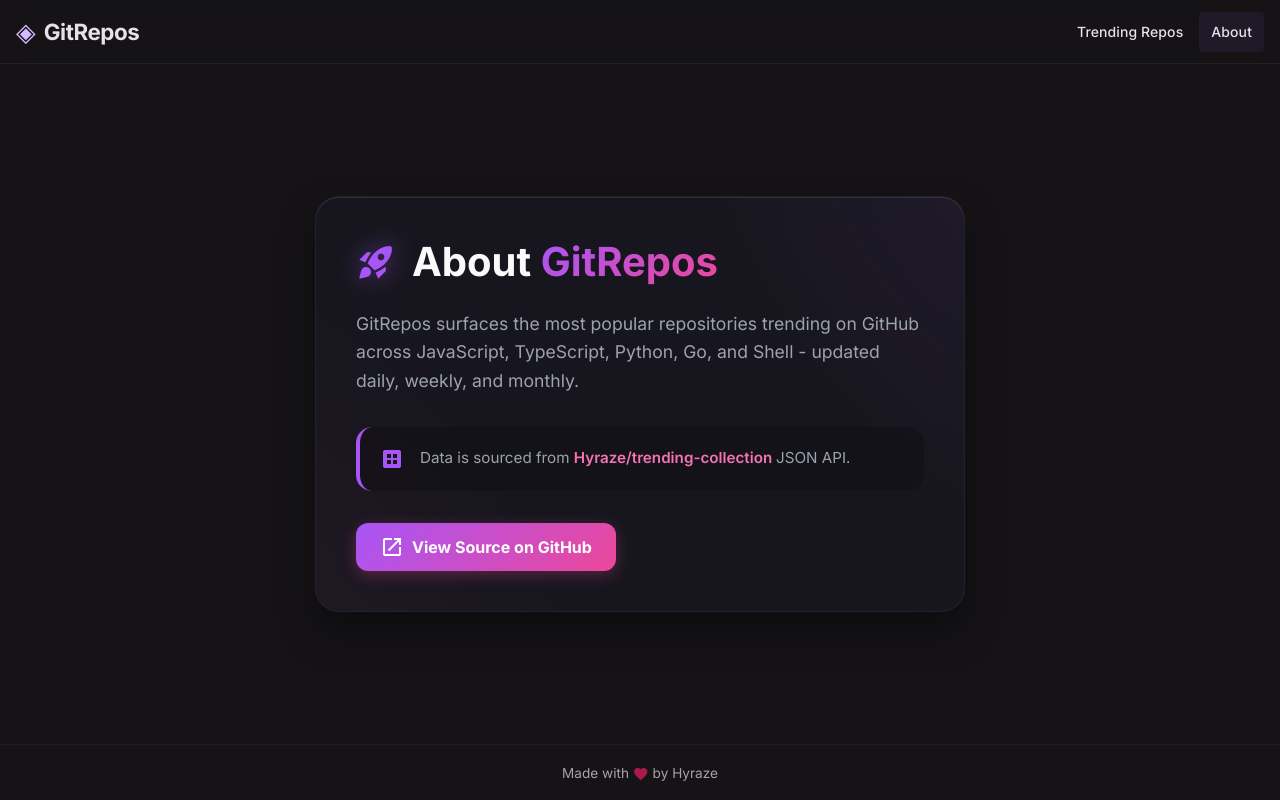
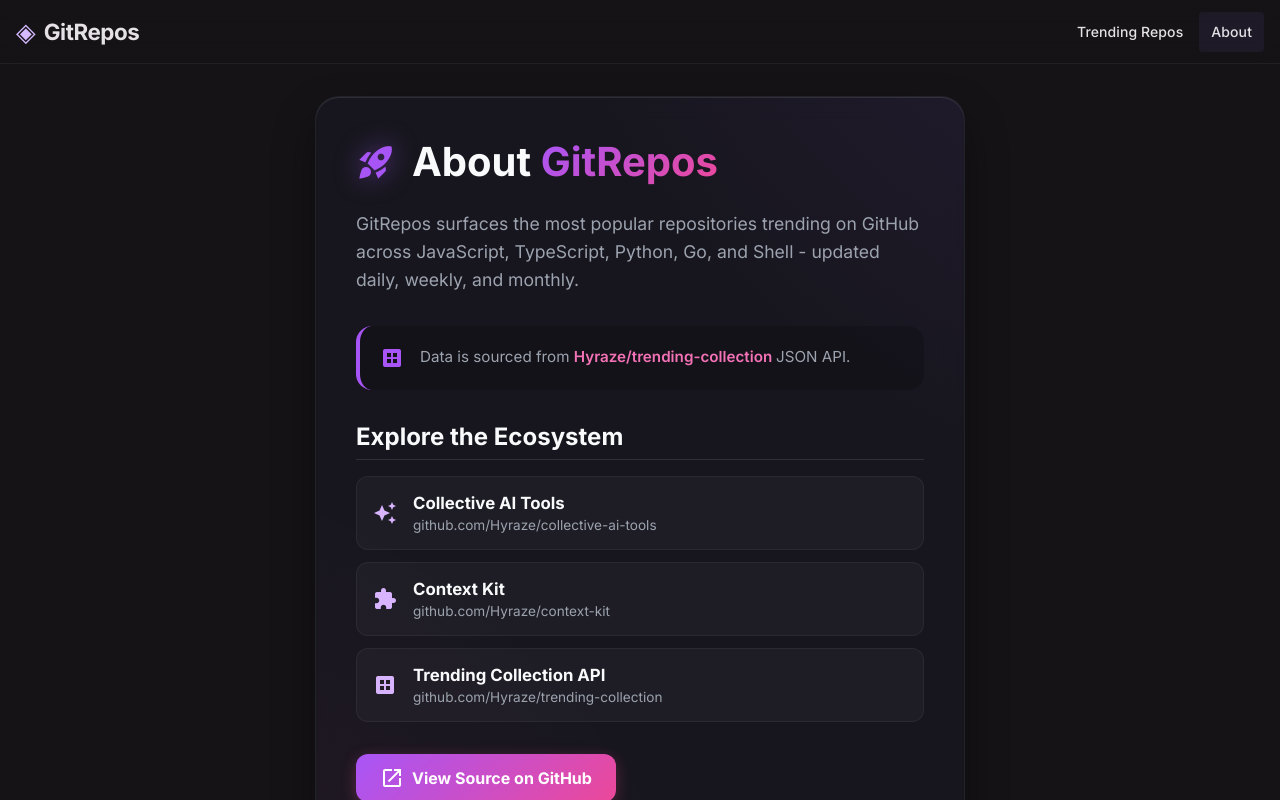
Before and after one commit to Hyraze/gitrepos, an Angular app: page /about in a window 1280 px wide. Built offline with nearby package versions, Linux system fonts and the light colour scheme.

Commit message:
refactor: remove repo count UI, update period toggle styling, and add ecosystem links to about page

```diff
--- a/src/app/about/about.component.html
+++ b/src/app/about/about.component.html
@@ -21,6 +21,31 @@
           JSON API.
         </p>
       </div>
+
+      <h2 class="ecosystem-title">Explore the Ecosystem</h2>
+      <div class="ecosystem-links">
+        <a href="https://collectiveai.tools/" target="_blank" rel="noopener" class="eco-link">
+          <mat-icon>auto_awesome</mat-icon>
+          <div class="eco-details">
+            <span class="eco-name">Collective AI Tools</span>
+            <span class="eco-desc">github.com/Hyraze/collective-ai-tools</span>
+          </div>
+        </a>
+        <a href="https://ck.collectiveai.tools/" target="_blank" rel="noopener" class="eco-link">
+          <mat-icon>extension</mat-icon>
+          <div class="eco-details">
+            <span class="eco-name">Context Kit</span>
+            <span class="eco-desc">github.com/Hyraze/context-kit</span>
+          </div>
+        </a>
+        <a href="https://github.com/Hyraze/trending-collection" target="_blank" rel="noopener" class="eco-link">
+          <mat-icon>dataset</mat-icon>
+          <div class="eco-details">
+            <span class="eco-name">Trending Collection API</span>
+            <span class="eco-desc">github.com/Hyraze/trending-collection</span>
+          </div>
+        </a>
+      </div>
     </div>
 
     <div class="card-footer">
--- a/src/app/about/about.component.scss
+++ b/src/app/about/about.component.scss
@@ -105,6 +105,64 @@
   text-decoration: underline;
 }
 
+.ecosystem-title {
+  font-size: 1.5rem;
+  font-weight: 700;
+  color: #f9fafb;
+  margin-bottom: 16px;
+  border-bottom: 1px solid rgba(255, 255, 255, 0.1);
+  padding-bottom: 8px;
+}
+
+.ecosystem-links {
+  display: flex;
+  flex-direction: column;
+  gap: 12px;
+  margin-bottom: 32px;
+}
+
+.eco-link {
+  display: flex;
+  align-items: center;
+  gap: 16px;
+  background: rgba(255, 255, 255, 0.03);
+  border: 1px solid rgba(255, 255, 255, 0.05);
+  padding: 16px;
+  border-radius: 12px;
+  text-decoration: none;
+  transition: all 0.2s ease;
+}
+
+.eco-link:hover {
+  background: rgba(168, 85, 247, 0.1);
+  border-color: rgba(168, 85, 247, 0.3);
+  transform: translateX(4px);
+}
+
+.eco-link mat-icon {
+  color: #d8b4fe;
+  font-size: 24px;
+  width: 24px;
+  height: 24px;
+}
+
+.eco-details {
+  display: flex;
+  flex-direction: column;
+}
+
+.eco-name {
+  font-weight: 700;
+  color: #f9fafb;
+  font-size: 1.05rem;
+  margin-bottom: 4px;
+}
+
+.eco-desc {
+  font-size: 0.85rem;
+  color: #9ca3af;
+}
+
 .card-footer {
   display: flex;
   justify-content: flex-start;
--- a/src/app/home/home.component.ts
+++ b/src/app/home/home.component.ts
@@ -58,9 +58,6 @@
               </span>
             }
           </h2>
-          @if (displayRepos().length) {
-            <span class="repo-count">{{ displayRepos().length }}</span>
-          }
         </div>
 
         <div class="controls-area">
@@ -322,10 +319,6 @@
       .fire-icon {
         font-size: 1.1rem;
       }
-      .repo-count {
-        font-size: 0.75rem;
-        padding: 4px 8px;
-      }
       .controls-area {
         flex-direction: column;
         align-items: stretch;
@@ -388,7 +381,7 @@
       border: 1px solid rgba(255, 255, 255, 0.1);
       color: #e5e7eb;
       padding: 0 20px;
-      height: 40px;
+      height: 56px;
       cursor: pointer;
       font-family: inherit;
       font-size: 0.95rem;
@@ -430,6 +423,8 @@
       border: 1px solid rgba(255, 255, 255, 0.08);
       background: rgba(0, 0, 0, 0.2);
       box-shadow: inset 0 2px 4px rgba(0, 0, 0, 0.1);
+      height: 56px;
+      display: flex;
     }
 
     ::ng-deep .period-toggle .mat-button-toggle {
@@ -438,8 +433,17 @@
       font-weight: 600;
       color: #9ca3af;
       background: transparent;
-      padding: 4px 16px;
+      padding: 0;
+      height: 100%;
       transition: all 0.2s ease;
+    }
+
+    ::ng-deep .period-toggle .mat-button-toggle-label-content {
+      line-height: 56px !important;
+      padding: 0 16px !important;
+      display: flex;
+      align-items: center;
+      justify-content: center;
     }
 
     ::ng-deep .period-toggle .mat-button-toggle-checked {
@@ -466,18 +470,6 @@
       color: #ffffff;
       -webkit-text-fill-color: #ffffff;
     }
-
-    .repo-count {
-      font-size: 1rem;
-      font-weight: 700;
-      color: #f472b6;
-      padding: 6px 16px;
-      border-radius: 20px;
-      background: rgba(244, 114, 182, 0.1);
-      border: 1px solid rgba(244, 114, 182, 0.2);
-      box-shadow: 0 4px 12px rgba(244, 114, 182, 0.1);
-    }
-
     .loading-state, .error-state {
       display: flex;
       flex-direction: column;
```
